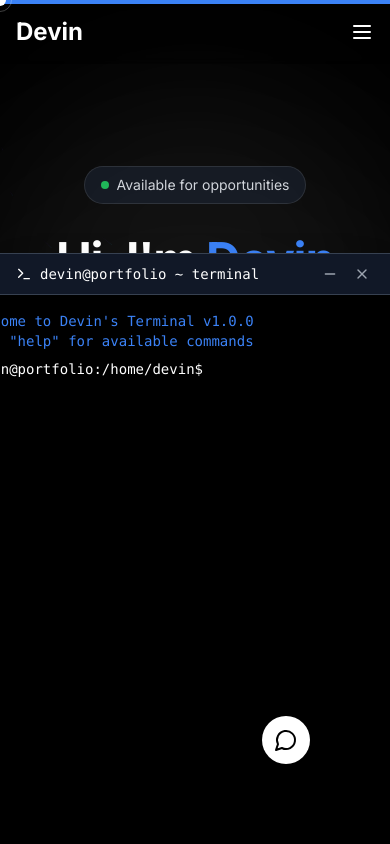
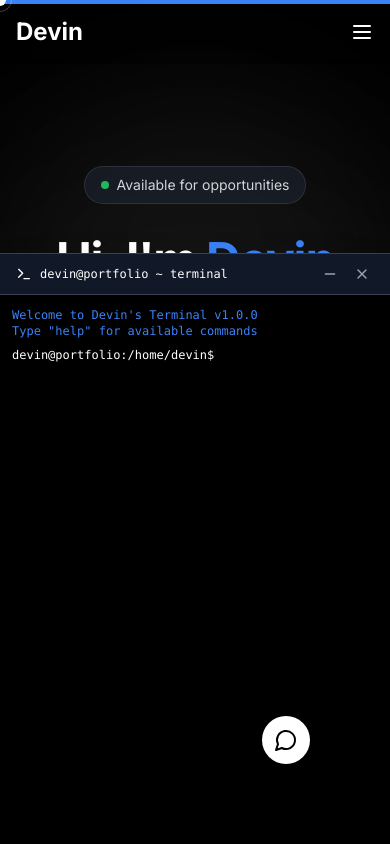
Before and after one commit to devin-voegele/portfolio, a Next.js app: page / in a window 390 px wide. Both pictures are taken after a click on the button 350 px from the left and 740 px from the top of the page. Shown: the top 844 px of the page. Built offline with nearby package versions, Linux system fonts and the light colour scheme.

Commit message:
Improve Terminal mobile responsiveness with better text sizing and layout

```diff
--- a/components/Terminal.tsx
+++ b/components/Terminal.tsx
@@ -255,7 +255,7 @@ Type 'cat about.txt' for more info!`;
           <div className="flex items-center justify-between px-4 py-2 bg-gray-900 border-b border-gray-700">
             <div className="flex items-center gap-2">
               <TerminalIcon className="w-4 h-4 text-white" />
-              <span className="text-sm text-white font-mono">devin@portfolio ~ terminal</span>
+              <span className="text-xs sm:text-sm text-white font-mono truncate">devin@portfolio ~ terminal</span>
             </div>
             <div className="flex items-center gap-2">
               <button
@@ -277,7 +277,7 @@ Type 'cat about.txt' for more info!`;
           <div className="h-[calc(100%-40px)] flex flex-col">
             <div
               ref={historyRef}
-              className="flex-1 overflow-y-auto p-4 font-mono text-sm text-accent"
+              className="flex-1 overflow-y-auto p-3 sm:p-4 font-mono text-xs sm:text-sm text-accent"
               onClick={() => inputRef.current?.focus()}
             >
               {history.map((line, i) => (
@@ -287,15 +287,15 @@ Type 'cat about.txt' for more info!`;
               ))}
 
               {/* Input Line */}
-              <div className="flex items-center gap-2 mt-2">
-                <span className="text-white">devin@portfolio:{currentPath}$</span>
+              <div className="flex flex-col sm:flex-row sm:items-center gap-1 sm:gap-2 mt-2">
+                <span className="text-white text-xs sm:text-sm shrink-0">devin@portfolio:{currentPath}$</span>
                 <input
                   ref={inputRef}
                   type="text"
                   value={input}
                   onChange={(e) => setInput(e.target.value)}
                   onKeyDown={handleKeyDown}
-                  className="flex-1 bg-transparent outline-none text-accent"
+                  className="flex-1 bg-transparent outline-none text-accent text-sm min-w-0"
                   autoFocus
                 />
               </div>
```
